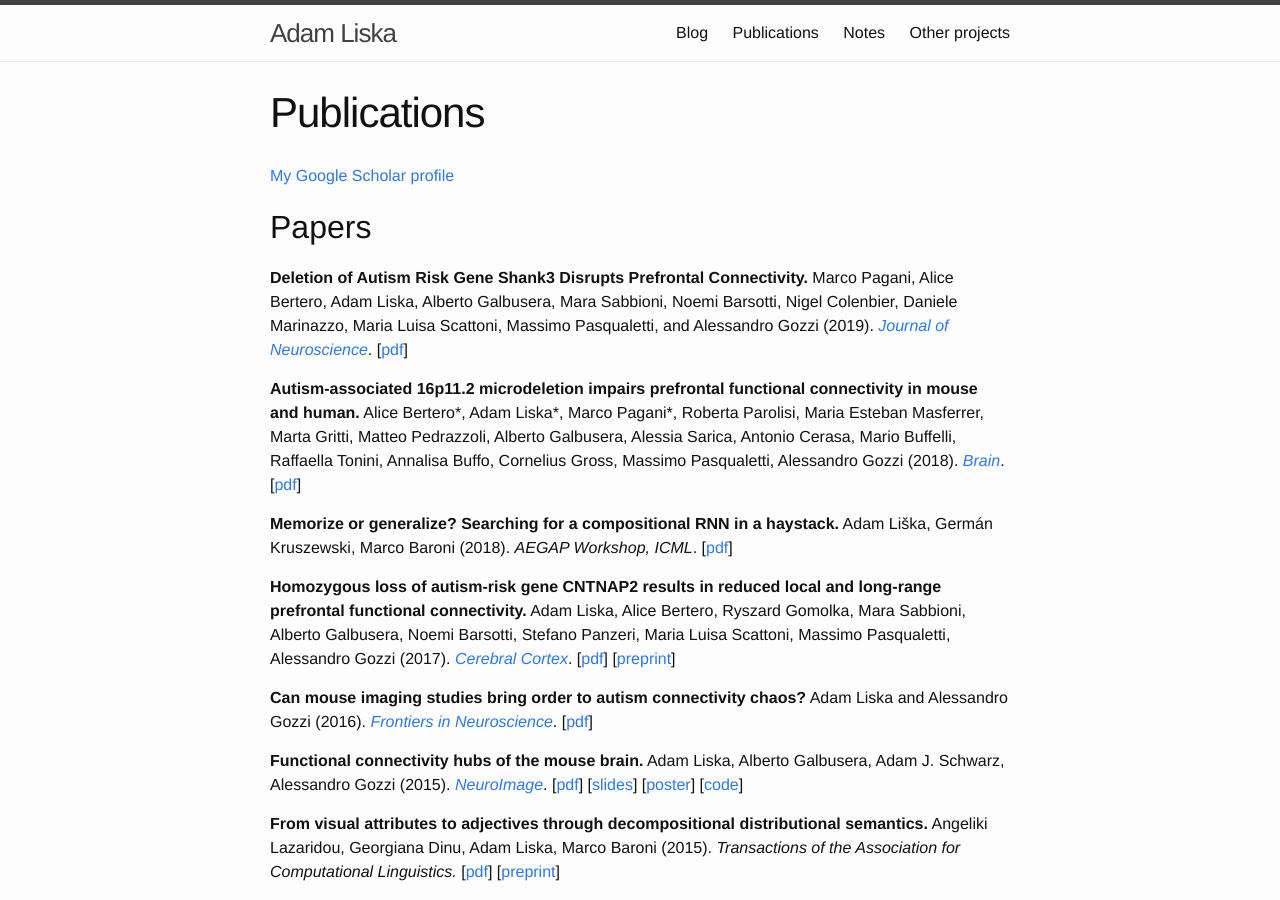
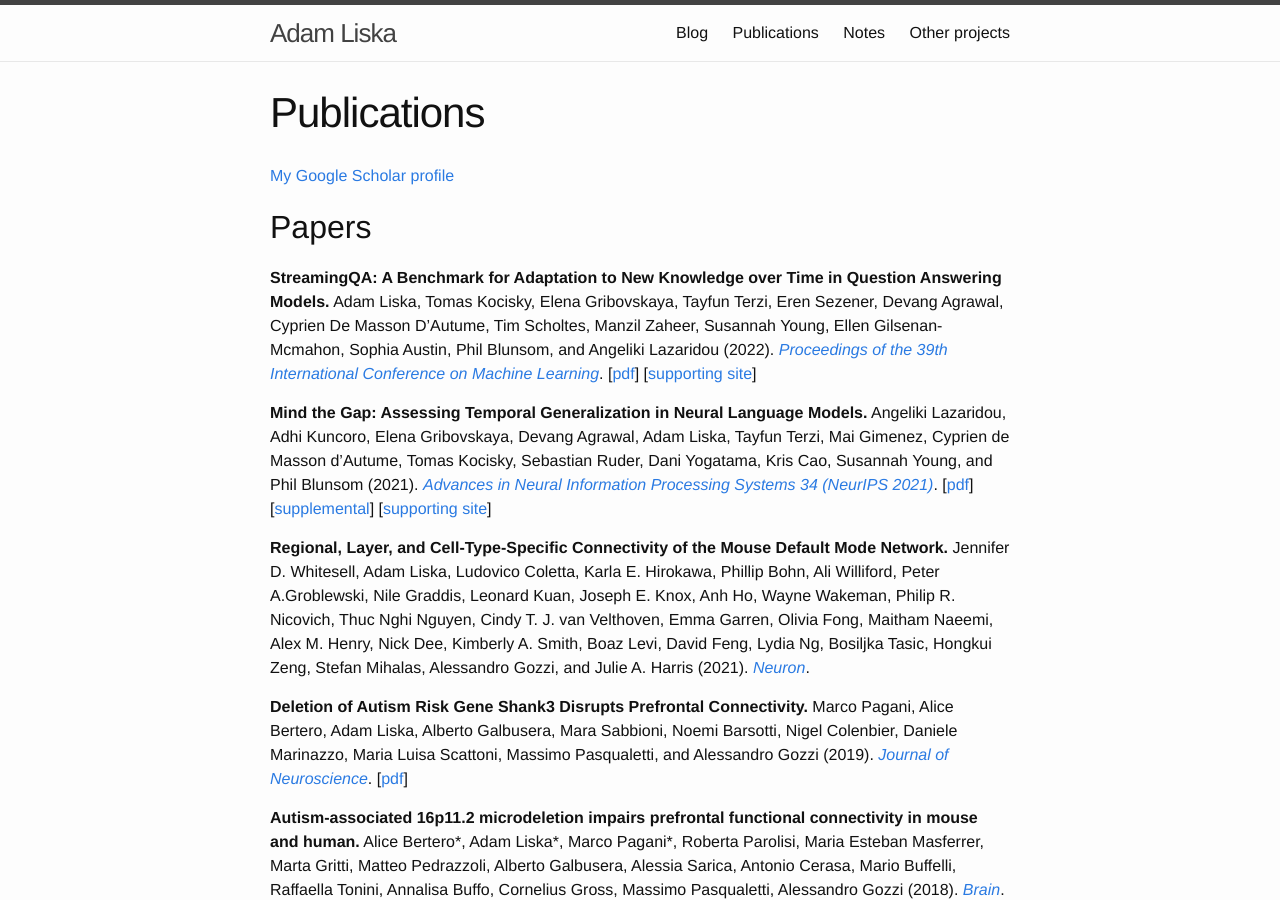
Before and after one commit to adliska/adliska.github.io, a Jekyll site: the page built from publications.md, in a window 1280 px wide and 900 px high. Built offline with Jekyll 4.4.1, drawn with Linux system fonts in a browser that asks for light colours.

Commit message:
update bio & publications

```diff
--- a/publications.md
+++ b/publications.md
@@ -8,6 +8,26 @@ permalink: /publications/
 
 Papers
 --------
+**StreamingQA: A Benchmark for Adaptation to New Knowledge over Time in Question Answering Models.**
+Adam Liska, Tomas Kocisky, Elena Gribovskaya, Tayfun Terzi, Eren Sezener,
+Devang Agrawal, Cyprien De Masson D’Autume, Tim Scholtes, Manzil Zaheer,
+Susannah Young, Ellen Gilsenan-Mcmahon, Sophia Austin, Phil Blunsom, and
+Angeliki Lazaridou (2022).
+[*Proceedings of the 39th International Conference on Machine Learning*](https://proceedings.mlr.press/v162/liska22a.html).
+[[pdf](https://proceedings.mlr.press/v162/liska22a/liska22a.pdf)]
+[[supporting site](https://github.com/deepmind/streamingqa)]
+
+**Mind the Gap: Assessing Temporal Generalization in Neural Language Models.**
+Angeliki Lazaridou, Adhi Kuncoro, Elena Gribovskaya, Devang Agrawal, Adam Liska, Tayfun Terzi, Mai Gimenez, Cyprien de Masson d'Autume, Tomas Kocisky, Sebastian Ruder, Dani Yogatama, Kris Cao, Susannah Young, and Phil Blunsom (2021).
+[*Advances in Neural Information Processing Systems 34 (NeurIPS 2021)*](https://proceedings.neurips.cc/paper/2021/hash/f5bf0ba0a17ef18f9607774722f5698c-Abstract.html).
+[[pdf](https://proceedings.neurips.cc/paper/2021/file/f5bf0ba0a17ef18f9607774722f5698c-Paper.pdf)]
+[[supplemental](https://proceedings.neurips.cc/paper/2021/file/f5bf0ba0a17ef18f9607774722f5698c-Supplemental.pdf)]
+[[supporting site](https://github.com/deepmind/deepmind-research/tree/master/pitfalls_static_language_models)]
+
+**Regional, Layer, and Cell-Type-Specific Connectivity of the Mouse Default Mode Network.**
+Jennifer D. Whitesell, Adam Liska, Ludovico Coletta, Karla E. Hirokawa, Phillip Bohn, Ali Williford, Peter A.Groblewski, Nile Graddis, Leonard Kuan, Joseph E. Knox, Anh Ho, Wayne Wakeman, Philip R. Nicovich, Thuc Nghi Nguyen, Cindy T. J. van Velthoven, Emma Garren, Olivia Fong, Maitham Naeemi, Alex M. Henry, Nick Dee, Kimberly A. Smith, Boaz Levi, David Feng, Lydia Ng, Bosiljka Tasic, Hongkui Zeng, Stefan Mihalas, Alessandro Gozzi, and Julie A. Harris (2021).
+[*Neuron*](https://www.sciencedirect.com/science/article/pii/S0896627320308898).
+
 **Deletion of Autism Risk Gene Shank3 Disrupts Prefrontal Connectivity.**
 Marco Pagani, Alice Bertero, Adam Liska, Alberto Galbusera, Mara Sabbioni,
 Noemi Barsotti, Nigel Colenbier, Daniele Marinazzo, Maria Luisa Scattoni,
```
Also changed, not shown: Gemfile (added, +10 -0 lines), index.md (+6 -3 lines), Gemfile.lock (added), 9 other files.
